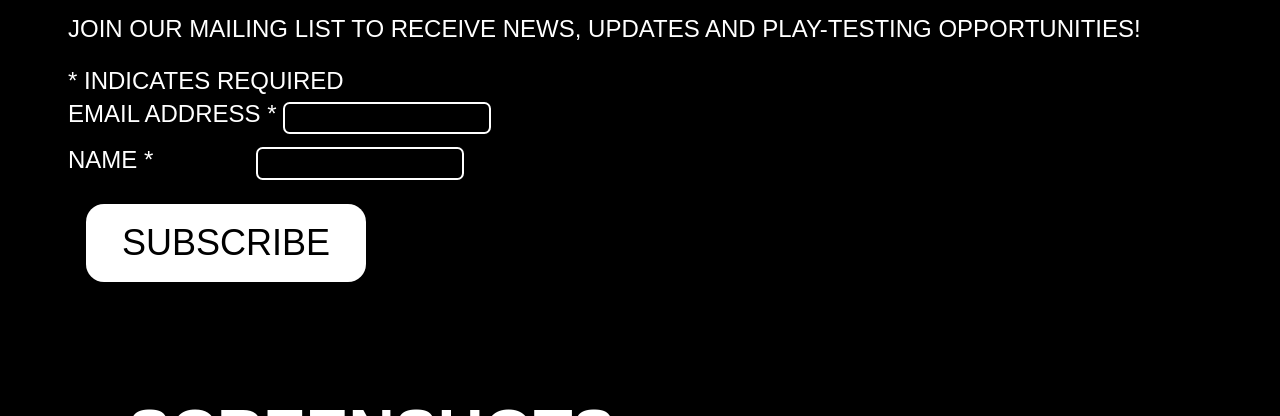
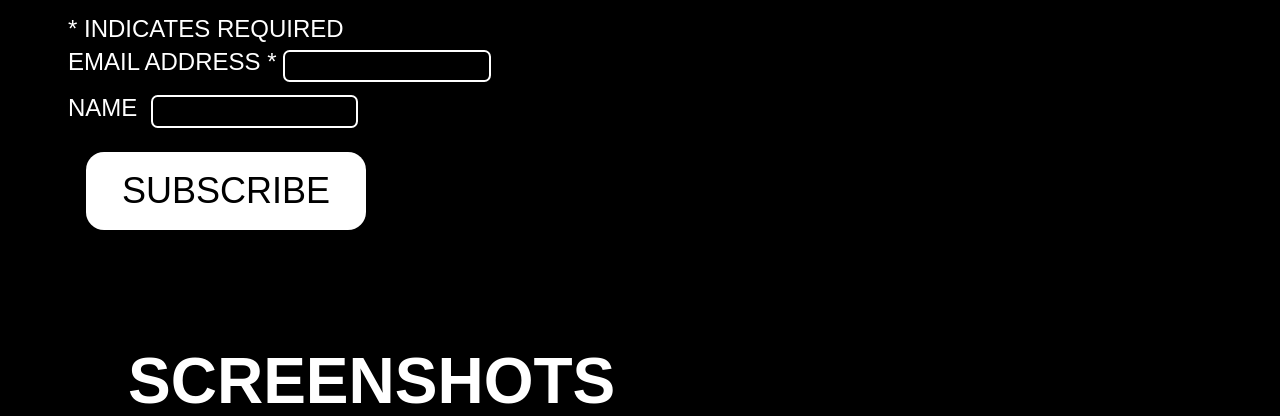
Before and after one commit to BenjaminBogBog/RoundZWeb, a website: page index.html in a window 1280 px wide. Shown: the part 684-1100 px from the top of the page. Drawn offline with Linux system fonts and the light colour scheme.

Commit message:
Update index.html

```diff
--- a/index.html
+++ b/index.html
@@ -11,18 +11,17 @@
     <div class="logo-container">
 
             <div id="mc_embed_shell">
+
                 <div class="logo">
                     <h1 class="title">RoundZ</h1>
                 </div>
 
                 <p class="desc">Four young individuals were enjoying nature in the northern mountains of Spain as nightfall approached. Suddenly, a truck appeared behind them. Finding a gate in theri path partially open they went through as the truck crashed into it, trapping the youths within the enclosure. Suddenly, they began to hear strange sounds, and an unknown threat loomed over them.</p>
                 <div id="mc_embed_signup">
-                <form action="https://gmail.us7.list-manage.com/subscribe/post?u=d68b80da10ae4882e055ce69e&amp;id=23eaf59469&amp;f_id=0079a3e3f0" method="post" id="mc-embedded-subscribe-form" name="mc-embedded-subscribe-form" class="validate" target="_self" novalidate="">
-                        <div id="mc_embed_signup_scroll"><h2>Subscribe!</h2>
-                            <p>Join our mailing list to receive news, updates and play-testing opportunities!</p>
-                        <div class="indicates-required"><span class="asterisk">*</span> indicates required</div>
-                        <div class="mc-field-group"><label for="mce-EMAIL">Email Address <span class="asterisk">*</span></label><input type="email" name="EMAIL" class="required email" id="mce-EMAIL" required="" value=""></div><div class="mc-field-group"><label for="mce-FNAME" id="name-label">Name <span class="asterisk">*</span></label><input type="text" name="FNAME" class="required text" id="mce-FNAME" required="" value=""></div>
-                <div hidden=""><input type="hidden" name="tags" value="7196181"></div>
+                    <form action="https://gmail.us7.list-manage.com/subscribe/post?u=d68b80da10ae4882e055ce69e&amp;id=23eaf59469&amp;f_id=007ea3e3f0" method="post" id="mc-embedded-subscribe-form" name="mc-embedded-subscribe-form" class="validate" target="_self" novalidate="">
+                        <div id="mc_embed_signup_scroll"><h2>Subscribe to my mailing list!</h2>
+                            <div class="indicates-required"><span class="asterisk">*</span> indicates required</div>
+                            <div class="mc-field-group"><label for="mce-EMAIL">Email Address <span class="asterisk">*</span></label><input type="email" name="EMAIL" class="required email" id="mce-EMAIL" required="" value=""></div><div class="mc-field-group"><label for="mce-FNAME">Name </label><input type="text" name="FNAME" class=" text" id="mce-FNAME" value=""></div>
                         <div id="mce-responses" class="clear foot">
                             <div class="response" id="mce-error-response" style="display: none;"></div>
                             <div class="response" id="mce-success-response" style="display: none;"></div>
@@ -34,12 +33,10 @@
                         <div class="optionalParent">
                             <div class="clear foot">
                                 <input type="submit" name="subscribe" id="mc-embedded-subscribe" class="button" value="Subscribe">
-                                <!-- <button type="button" id="mc-embedded-subscribe" class="button" onclick="window.location.href='https://discord.gg/KuweArup7s';">Join the Discord Server</button> -->
                             </div>
-                         </div>
+                        </div>
                     </div>
                 </form>
-                </div>
                 </div>
 
                 <h1 class="heading">Screenshots</h1>
@@ -48,6 +45,8 @@
                         <img src="./content/screenshot1.webp" alt="screenshot1">
                     </div>
                 </div>
+            </div>
+
     </div>
     <br>
 
```
